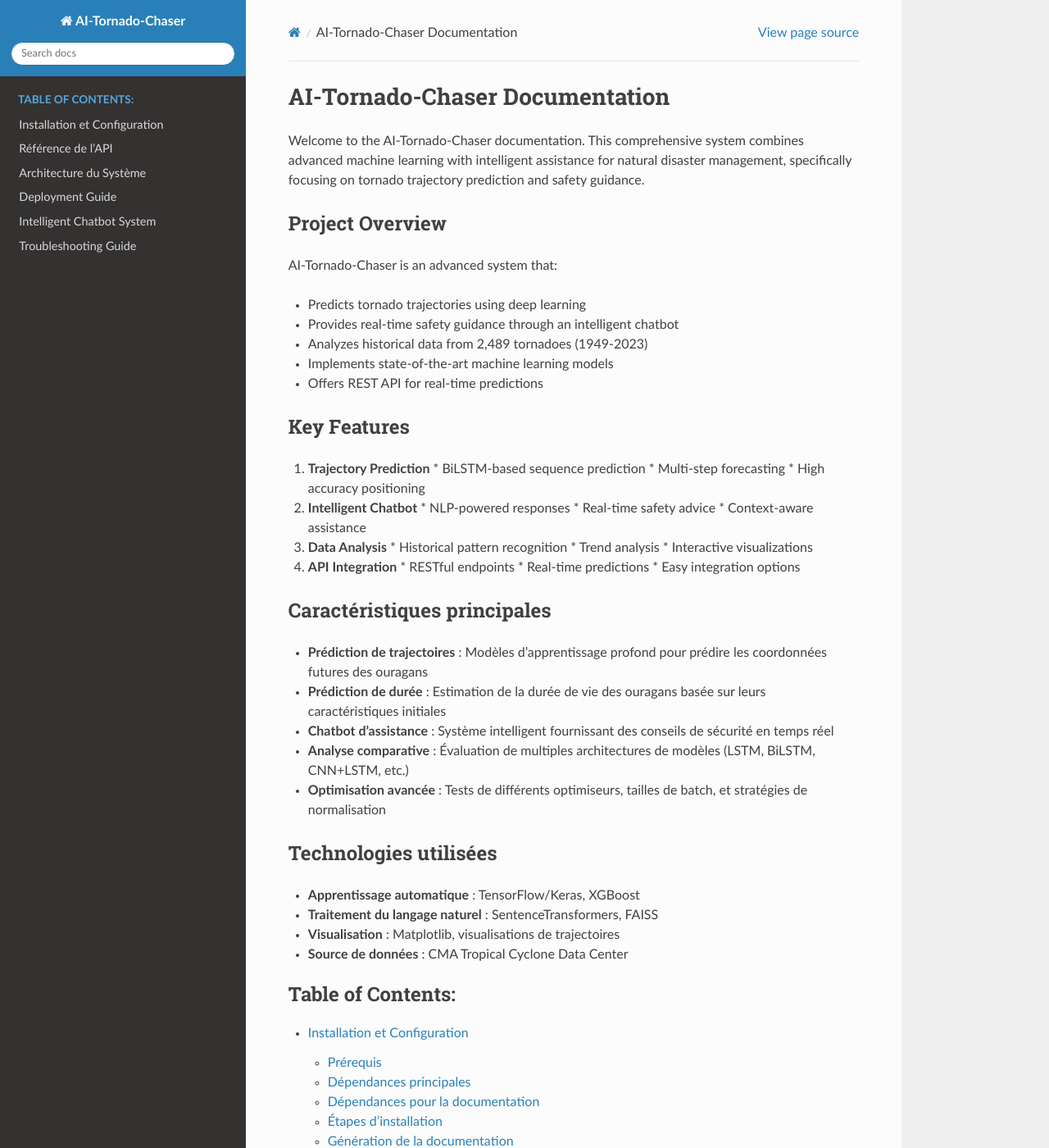
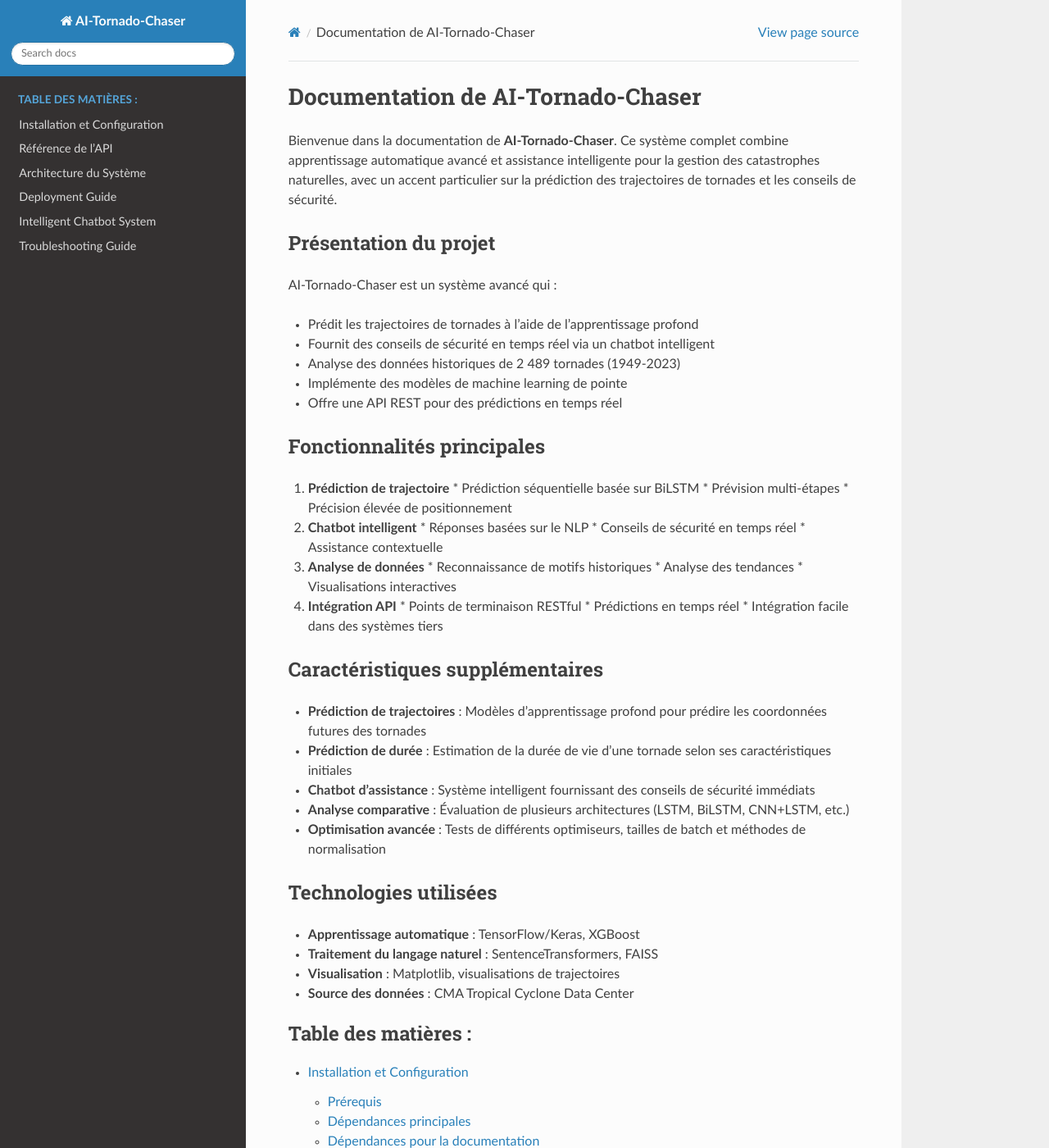
Before and after one commit to yassin1705/Tropical-Cyclone-chasers, a Sphinx documentation site: the page built from docs/index.rst, in a window 1280 px wide and 1400 px high. Shown: the whole window at 82% size. Built offline with Sphinx 7.4.7 and the Read the Docs theme 3.1.0, drawn with Linux system fonts in a browser that asks for light colours; pages that are not in the unit, such as notebooks, are missing from menus; some of the changed text lies outside the part shown.

Commit message:
Update index.rst

```diff
--- a/docs/index.rst
+++ b/docs/index.rst
@@ -1,50 +1,50 @@
-AI-Tornado-Chaser Documentation
-============================
+Documentation de AI-Tornado-Chaser
+==================================
 
-Welcome to the AI-Tornado-Chaser documentation. This comprehensive system combines advanced machine learning with intelligent assistance for natural disaster management, specifically focusing on tornado trajectory prediction and safety guidance.
+Bienvenue dans la documentation de **AI-Tornado-Chaser**. Ce système complet combine apprentissage automatique avancé et assistance intelligente pour la gestion des catastrophes naturelles, avec un accent particulier sur la prédiction des trajectoires de tornades et les conseils de sécurité.
 
-Project Overview
--------------
+Présentation du projet
+----------------------
 
-AI-Tornado-Chaser is an advanced system that:
+AI-Tornado-Chaser est un système avancé qui :
 
-* Predicts tornado trajectories using deep learning
-* Provides real-time safety guidance through an intelligent chatbot
-* Analyzes historical data from 2,489 tornadoes (1949-2023)
-* Implements state-of-the-art machine learning models
-* Offers REST API for real-time predictions
+* Prédit les trajectoires de tornades à l'aide de l'apprentissage profond
+* Fournit des conseils de sécurité en temps réel via un chatbot intelligent
+* Analyse des données historiques de 2 489 tornades (1949-2023)
+* Implémente des modèles de machine learning de pointe
+* Offre une API REST pour des prédictions en temps réel
 
-Key Features
-----------
+Fonctionnalités principales
+---------------------------
 
-1. **Trajectory Prediction**
-   * BiLSTM-based sequence prediction
-   * Multi-step forecasting
-   * High accuracy positioning
+1. **Prédiction de trajectoire**
+   * Prédiction séquentielle basée sur BiLSTM
+   * Prévision multi-étapes
+   * Précision élevée de positionnement
 
-2. **Intelligent Chatbot**
-   * NLP-powered responses
-   * Real-time safety advice
-   * Context-aware assistance
+2. **Chatbot intelligent**
+   * Réponses basées sur le NLP
+   * Conseils de sécurité en temps réel
+   * Assistance contextuelle
 
-3. **Data Analysis**
-   * Historical pattern recognition
-   * Trend analysis
-   * Interactive visualizations
+3. **Analyse de données**
+   * Reconnaissance de motifs historiques
+   * Analyse des tendances
+   * Visualisations interactives
 
-4. **API Integration**
-   * RESTful endpoints
-   * Real-time predictions
-   * Easy integration options
+4. **Intégration API**
+   * Points de terminaison RESTful
+   * Prédictions en temps réel
+   * Intégration facile dans des systèmes tiers
 
-Caractéristiques principales
-----------------------------
+Caractéristiques supplémentaires
+-------------------------------
 
-* **Prédiction de trajectoires** : Modèles d'apprentissage profond pour prédire les coordonnées futures des ouragans
-* **Prédiction de durée** : Estimation de la durée de vie des ouragans basée sur leurs caractéristiques initiales
-* **Chatbot d'assistance** : Système intelligent fournissant des conseils de sécurité en temps réel
-* **Analyse comparative** : Évaluation de multiples architectures de modèles (LSTM, BiLSTM, CNN+LSTM, etc.)
-* **Optimisation avancée** : Tests de différents optimiseurs, tailles de batch, et stratégies de normalisation
+* **Prédiction de trajectoires** : Modèles d'apprentissage profond pour prédire les coordonnées futures des tornades
+* **Prédiction de durée** : Estimation de la durée de vie d'une tornade selon ses caractéristiques initiales
+* **Chatbot d'assistance** : Système intelligent fournissant des conseils de sécurité immédiats
+* **Analyse comparative** : Évaluation de plusieurs architectures (LSTM, BiLSTM, CNN+LSTM, etc.)
+* **Optimisation avancée** : Tests de différents optimiseurs, tailles de batch et méthodes de normalisation
 
 Technologies utilisées
 ----------------------
@@ -52,11 +52,11 @@ Technologies utilisées
 * **Apprentissage automatique** : TensorFlow/Keras, XGBoost
 * **Traitement du langage naturel** : SentenceTransformers, FAISS
 * **Visualisation** : Matplotlib, visualisations de trajectoires
-* **Source de données** : CMA Tropical Cyclone Data Center
+* **Source des données** : CMA Tropical Cyclone Data Center
 
 .. toctree::
    :maxdepth: 2
-   :caption: Table of Contents:
+   :caption: Table des matières :
 
    installation
    quickstart
```
Also changed, not shown: other parts of docs/index.rst (+2 -2 lines).
